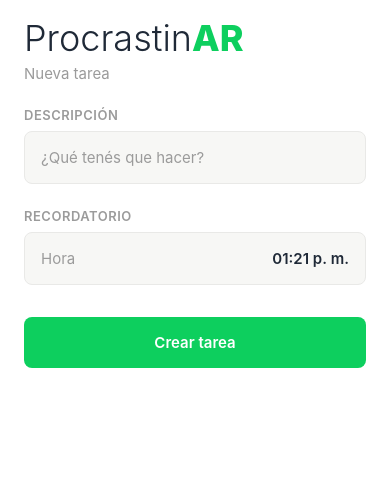
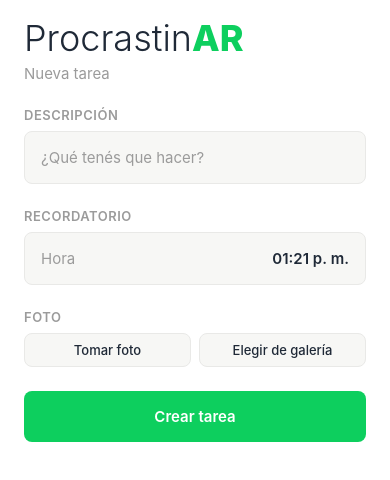
Before and after one commit to YCastEmm/procrastin-ar, a React Native app: screen /AddTask in a window 390 px wide. Shown: the top 480 px of the page. Built offline with nearby package versions, Linux system fonts and the light colour scheme; what expo-notifications would draw is missing.

Commit message:
feat: agrega funcionalidad para tomar fotos o seleccionar desde galería al crear una tarea

```diff
--- a/src/components/TaskItem.tsx
+++ b/src/components/TaskItem.tsx
@@ -1,5 +1,5 @@
 import { Task } from "@/types/Task.type"
-import { View, Text, TouchableOpacity, StyleSheet } from "react-native"
+import { View, Text, TouchableOpacity, StyleSheet, Image } from "react-native"
 import { colors, spacing, typography, radius } from "@/themes/theme"
 
 type TaskItemProps = {
@@ -12,8 +12,15 @@ const TaskItem = ({ task, completarTarea, eliminarTarea }: TaskItemProps) => {
 
     return (
         <View style={styles.container}>
-            <Text style={styles.description}>{task.descripcion}</Text>
-            <Text style={styles.date}>{task.fecha}</Text>
+            <View style={styles.row}>
+                <View style={styles.info}>
+                    <Text style={styles.description}>{task.descripcion}</Text>
+                    <Text style={styles.date}>{task.fecha}</Text>
+                </View>
+                {task.fotoUri && (
+                    <Image source={{ uri: task.fotoUri }} style={styles.thumbnail} />
+                )}
+            </View>
 
             {(completarTarea || eliminarTarea) && (
                 <View style={styles.actions}>
@@ -45,6 +52,19 @@ const styles = StyleSheet.create({
         paddingVertical: spacing.md,
         borderBottomWidth: 1,
         borderBottomColor: colors.border,
+    },
+    row: {
+        flexDirection: 'row',
+        alignItems: 'center',
+        gap: spacing.sm,
+    },
+    info: {
+        flex: 1,
+    },
+    thumbnail: {
+        width: 48,
+        height: 48,
+        borderRadius: radius.sm,
     },
     description: {
         fontSize: typography.body,
--- a/src/screens/AddTaskScreen.tsx
+++ b/src/screens/AddTaskScreen.tsx
@@ -1,8 +1,10 @@
 import { StackNavigationProp } from "@react-navigation/stack"
-import { StyleSheet, Text, TextInput, TouchableOpacity } from "react-native"
+import { Image, StyleSheet, Text, TextInput, TouchableOpacity, View } from "react-native"
 import { RootStackParamList } from "../../App"
 import { useState } from "react"
 import { programarRecordatorio } from "@/services/notificationsService"
+import { requestCameraPermission, requestMediaLibraryPermission } from "@/services/permissionsService"
+import { launchCameraAsync, launchImageLibraryAsync } from "expo-image-picker"
 import { DateTimePickerAndroid } from "@react-native-community/datetimepicker"
 import { SafeAreaView } from 'react-native-safe-area-context'
 import { colors, spacing, typography, radius } from "@/themes/theme"
@@ -17,8 +19,23 @@ const AddTaskScreen = ({ navigation }: AddTaskScreenProps) => {
 
     const [tarea, setTarea] = useState<string>("")
     const [horaElegida, setHoraElegida] = useState<Date>(new Date())
+    const [fotoUri, setFotoUri] = useState<string | undefined>()
 
     const { addTask } = useTaskStore()
+
+    const handleTomarFoto = async () => {
+        const status = await requestCameraPermission()
+        if (status !== 'granted') return
+        const result = await launchCameraAsync({ allowsEditing: true, quality: 0.7 })
+        if (!result.canceled) setFotoUri(result.assets[0].uri)
+    }
+
+    const handleElegirDeGaleria = async () => {
+        const status = await requestMediaLibraryPermission()
+        if (status !== 'granted') return
+        const result = await launchImageLibraryAsync({ allowsEditing: true, quality: 0.7 })
+        if (!result.canceled) setFotoUri(result.assets[0].uri)
+    }
 
     const abrirPicker = () => {
         DateTimePickerAndroid.open({
@@ -38,6 +55,7 @@ const AddTaskScreen = ({ navigation }: AddTaskScreenProps) => {
                 fecha: new Date().toLocaleDateString('es-AR'),
                 descripcion: tarea,
                 completada: false,
+                fotoUri,
             }
             await addTask(nuevaTarea)
             await programarRecordatorio(tarea, horaElegida)
@@ -70,6 +88,19 @@ const AddTaskScreen = ({ navigation }: AddTaskScreenProps) => {
                     {horaElegida.toLocaleTimeString('es-AR', { hour: '2-digit', minute: '2-digit' })}
                 </Text>
             </TouchableOpacity>
+
+            <Text style={styles.label}>Foto</Text>
+            <View style={styles.photoRow}>
+                <TouchableOpacity style={styles.photoButton} onPress={handleTomarFoto}>
+                    <Text style={styles.photoButtonText}>Tomar foto</Text>
+                </TouchableOpacity>
+                <TouchableOpacity style={styles.photoButton} onPress={handleElegirDeGaleria}>
+                    <Text style={styles.photoButtonText}>Elegir de galería</Text>
+                </TouchableOpacity>
+            </View>
+            {fotoUri && (
+                <Image source={{ uri: fotoUri }} style={styles.preview} />
+            )}
 
             <TouchableOpacity
                 style={styles.createButton}
@@ -137,6 +168,31 @@ const styles = StyleSheet.create({
         fontWeight: '600',
         color: colors.text,
     },
+    photoRow: {
+        flexDirection: 'row',
+        gap: spacing.sm,
+        marginBottom: spacing.md,
+    },
+    photoButton: {
+        flex: 1,
+        paddingVertical: spacing.sm,
+        borderRadius: radius.md,
+        borderWidth: 1,
+        borderColor: colors.border,
+        backgroundColor: colors.surface,
+        alignItems: 'center',
+    },
+    photoButtonText: {
+        fontSize: typography.caption,
+        fontWeight: '500',
+        color: colors.text,
+    },
+    preview: {
+        width: 80,
+        height: 80,
+        borderRadius: radius.md,
+        marginBottom: spacing.md,
+    },
     createButton: {
         backgroundColor: colors.primary,
         paddingVertical: spacing.md,
```
